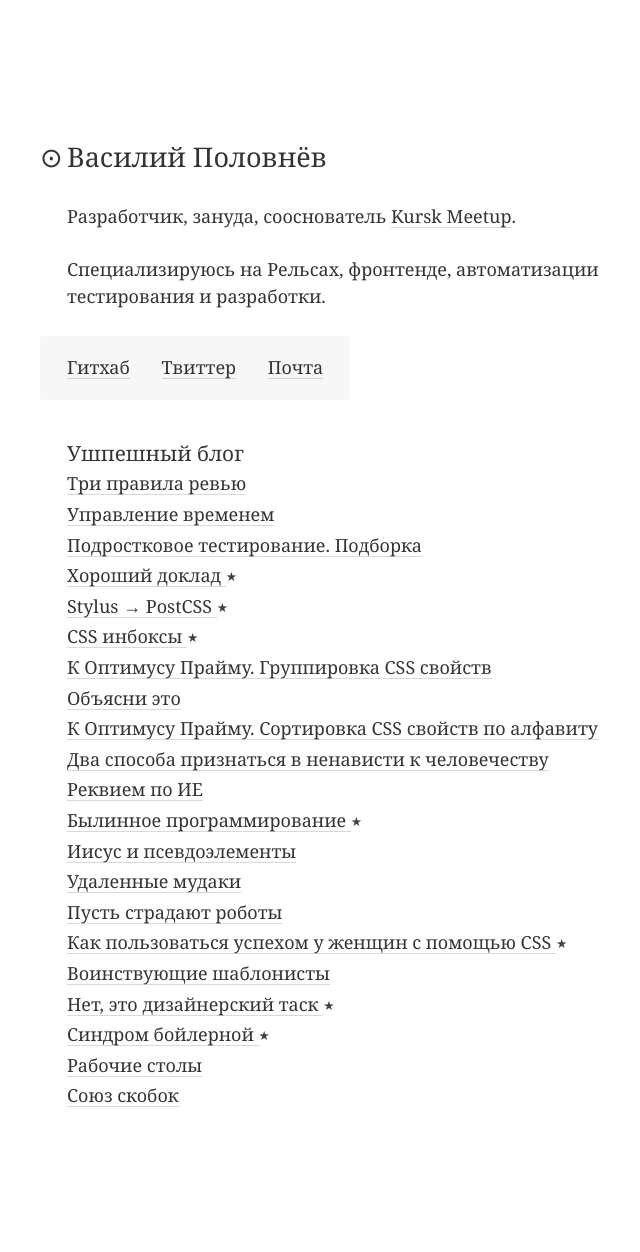
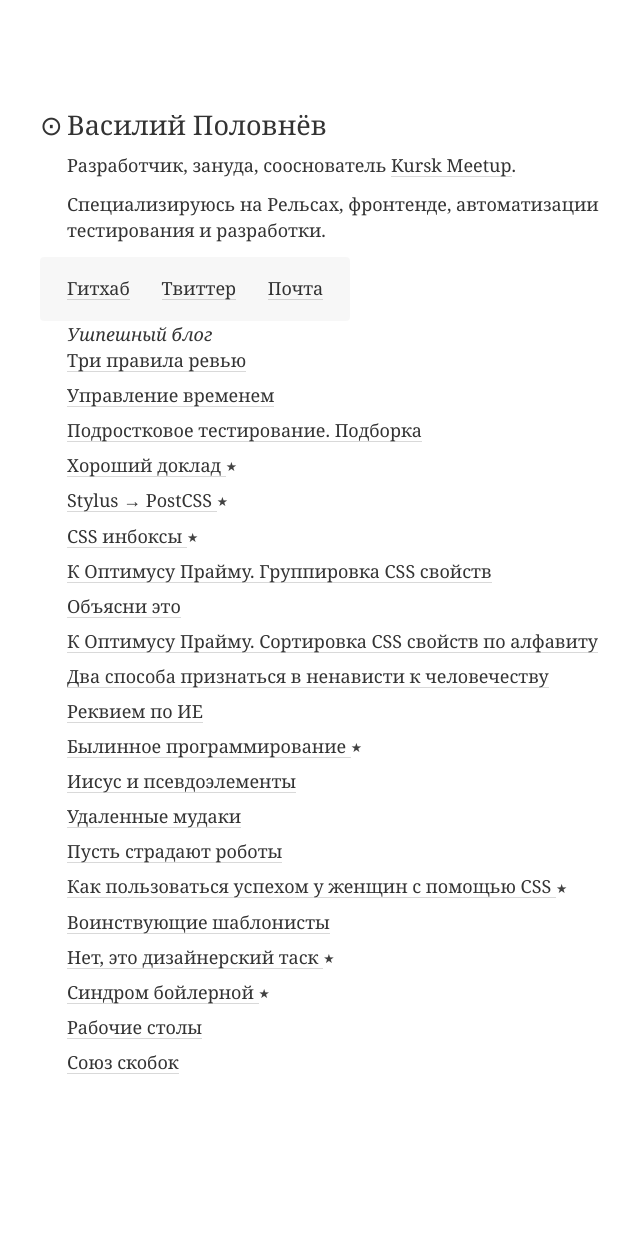
Before and after one commit to vast/vast.github.io, a Jekyll site: the page built from index.html, in a window 1280 px wide. Shown: the whole page, without its empty margins (5-645 px from the left). Built offline with Jekyll 4.4.1, drawn with Linux system fonts in a browser that asks for light colours; Markdown is read by kramdown in place of the engine named in the settings; after the commit the page ends 1224 px from its top, so only the background shows below that.

Commit message:
adjust vertical rhythm

```diff
--- a/_sass/core/_base.scss
+++ b/_sass/core/_base.scss
@@ -1,8 +1,12 @@
+html {
+  font-size: 18px;
+}
+
 body {
   color: $text-color-fallback;
   color: $text-color;
   background: #fff;
-  font: normal normal 18px/1.45 $base-font;
+  font: normal normal 1rem/1.45 $base-font;
   padding: 1em 2em;
   -webkit-text-size-adjust: none;
 }
@@ -27,44 +31,32 @@ a {
 }
 
 p {
-  margin: 0 0 1.5em;
+  margin: 0 0 .75rem;
 }
 
 h1 {
-  padding: 1.5em 0;
-  font-size: 2em;
+  padding: 1.5rem 0;
+  font-size: 2rem;
 }
 
 h2 {
-  padding: 1.75em 0;
-  font-size: 1.5em;
+  padding: .84rem 0 .42rem;
+  font-size: 1.5rem;
 }
 
 h3 {
-  padding: 1.82em 0;
-  font-size: 1.16em;
-}
-
-h4 {
-  font-weight: bold
+  font-size: 1rem;
+  font-style: italic;
 }
 
 ul {
-  margin-bottom: 1em;
+  margin-bottom: .75rem;
+  margin-top: -.75rem;
   list-style: none outside;
-
-  li:before {
-    content: '—';
-    position: absolute;
-    display: inline-block;
-    width: 1.5em;
-    margin-left: -1.5em;
-    text-align: left;
-  }
 }
 
 li {
-  margin: 0 0 .5em;
+  padding: 0 0 .5rem 2.25rem;
 }
 
 li > ul, li > ol {
@@ -76,12 +68,19 @@ li > ul li, li > ol li {
 }
 
 ol {
-  margin-bottom: 1.8em;
-  list-style: decimal outside;
+  margin-bottom: .75rem;
+  margin-top: -.75rem;
+  list-style: none outside;
+  counter-reset: ol-counter;
+}
+
+ol > li:before {
+  content: counter(ol-counter) ') ';
+  counter-increment: ol-counter;
 }
 
 dd {
-  margin-left: 1.5em;
+  margin-left: 1.5rem;
 }
 
 img {
@@ -92,19 +91,19 @@ img {
 
 hr {
   position: relative;
-  margin: 2em 0;
+  margin: 1.5rem 0;
   height: 1px;
   border: 0;
   box-shadow: inset 0 -2px 0 -1px rgba(0, 0, 0, .15);
 }
 
 blockquote {
-  padding: 0 0 0 1.5em;
-  margin: 0 0 1.5em;
+  padding: 0 0 0 1.5rem;
+  margin: 0 0 1.5rem;
   border-left: 5px solid #eee;
 
   &.pull-right {
-    padding: 0 1em 0 0;
+    padding: 0 1.5rem 0 0;
     border-left: none;
     border-right: 5px solid #eee;
     text-align: right;
--- a/_sass/modules/_blog.scss
+++ b/_sass/modules/_blog.scss
@@ -1,16 +1,14 @@
 .blog {
-  h3 {
-    padding-bottom: .125em;
+  h2 {
+    padding-top: 1.15em;
   }
 }
 
 .blog-posts {
+  margin-top: 0;
+
   li {
-    margin: 0 0 .25em;
-  }
-
-  li:before {
-    display: none;
+    padding-left: 0;
   }
 
   .favorite:after {
--- a/_sass/modules/_footer.scss
+++ b/_sass/modules/_footer.scss
@@ -1,7 +1,7 @@
 #footer {
   position: relative;
-  max-width: 34em;
-  padding: 3em 4em 6em 2em;
+  max-width: 36rem;
+  padding: 3rem 4rem 6rem 2rem;
   border-top: 1px dotted #777;
 
   address { font-size: 88% }
--- a/_sass/modules/_posts.scss
+++ b/_sass/modules/_posts.scss
@@ -1,6 +1,6 @@
 .post {
-  max-width: 34em;
-  padding: 4em 4em 6em 2em;
+  max-width: 36rem;
+  padding: 4rem 4rem 6rem 2rem;
 }
 
 .post-date {
@@ -9,7 +9,6 @@
 }
 
 .post-title--main {
-  padding-bottom: 1em;
   position: relative;
 
   &::before {
@@ -22,8 +21,8 @@
 
 .outstanding {
   text-align: center;
-  margin: .5em 0 1.25em;
-  font: 1.125em/1.5 Georgia, serif;
+  margin: 1.1rem 0 1.05rem;
+  font: 1.125rem/1.5 Georgia, serif;
 }
 
 .outstanding--therule {
```
